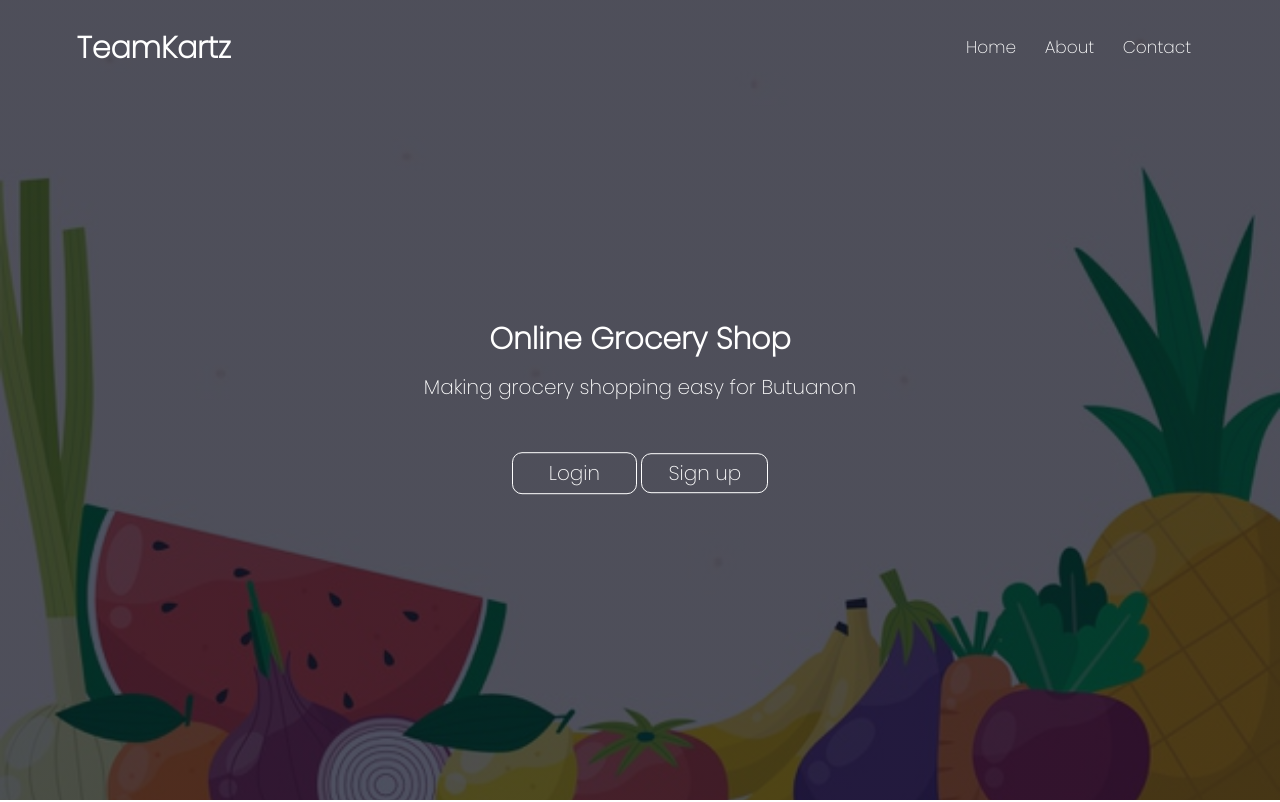
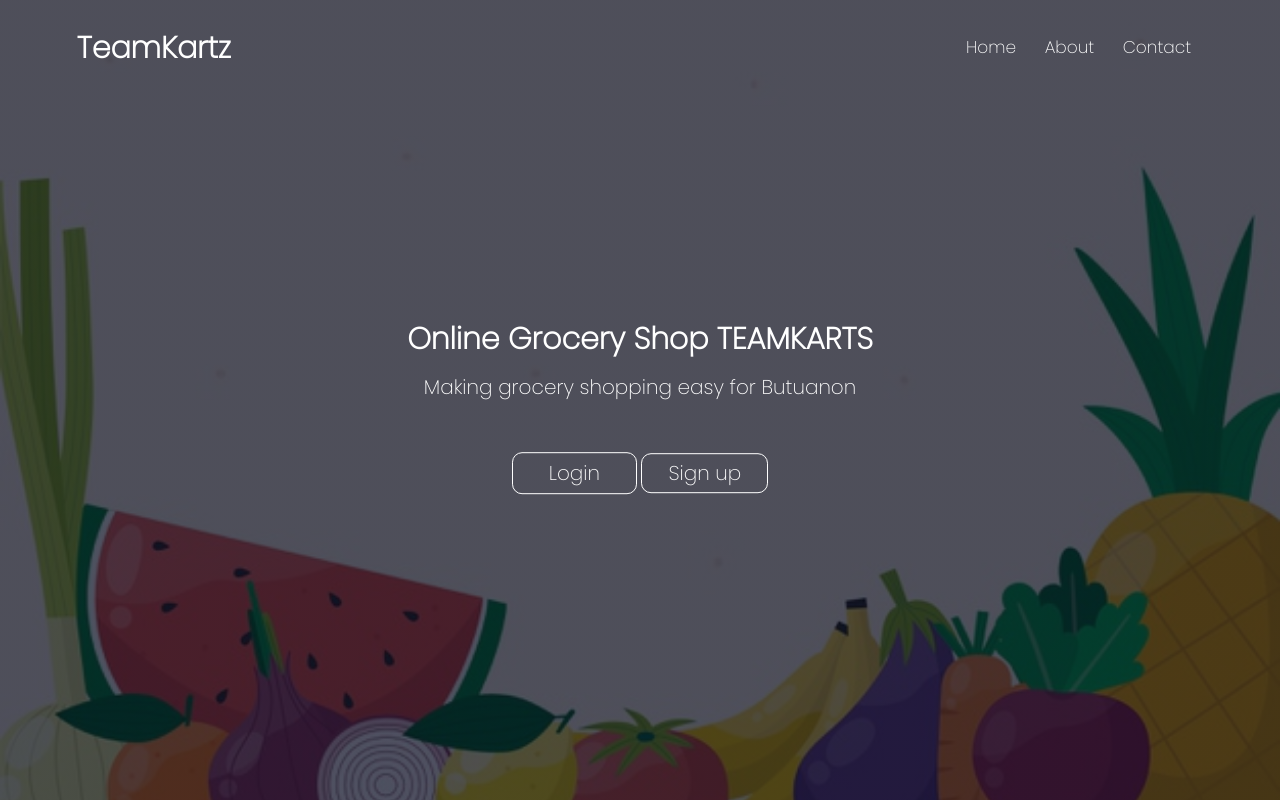
Before and after one commit to docdocjonas/docdocjonas2.github.io, a plain HTML site: page index.html in a window 1280 px wide. Shown: the top 802 px of the page. Drawn offline with Linux system fonts and the light colour scheme.

Commit message:
Add files via upload

```diff
--- a/index.html
+++ b/index.html
@@ -28,7 +28,7 @@
 		</nav>
 
 		<div class="text-box">
-			<h1>Online Grocery Shop</h1>
+			<h1>Online Grocery Shop TEAMKARTS </h1>
 			<p>Making grocery shopping easy for Butuanon</p>
 
 			<a class="hero-btn-login" onclick="document.getElementById('id01').style.display='block'" style="width:auto;">Login</a>
```
